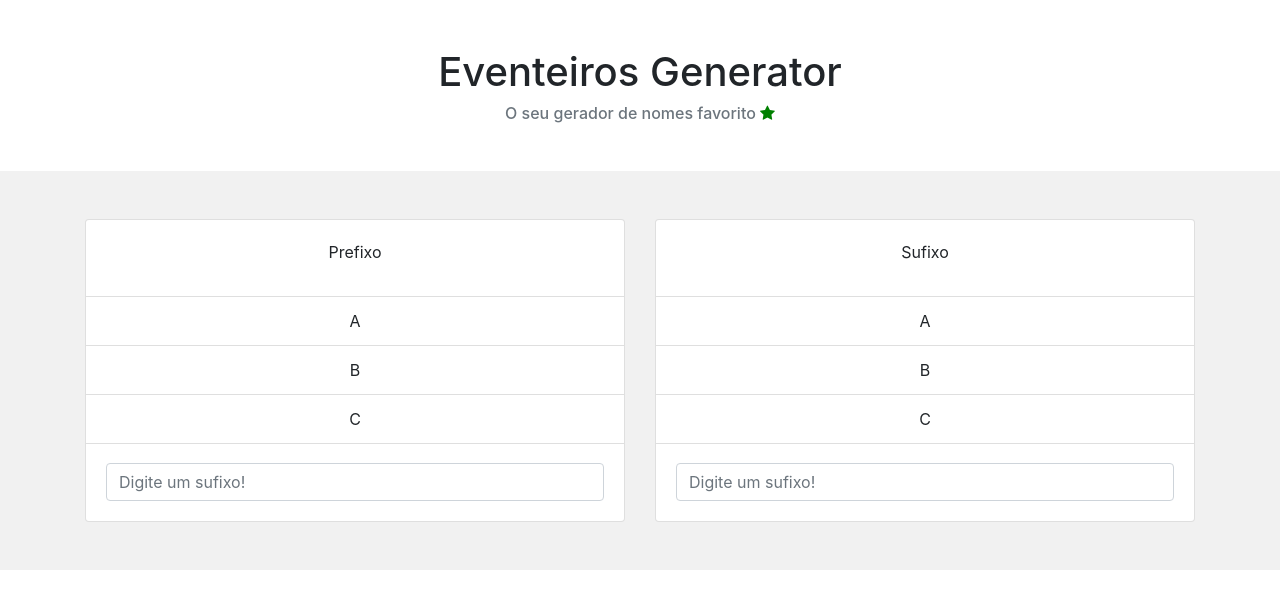
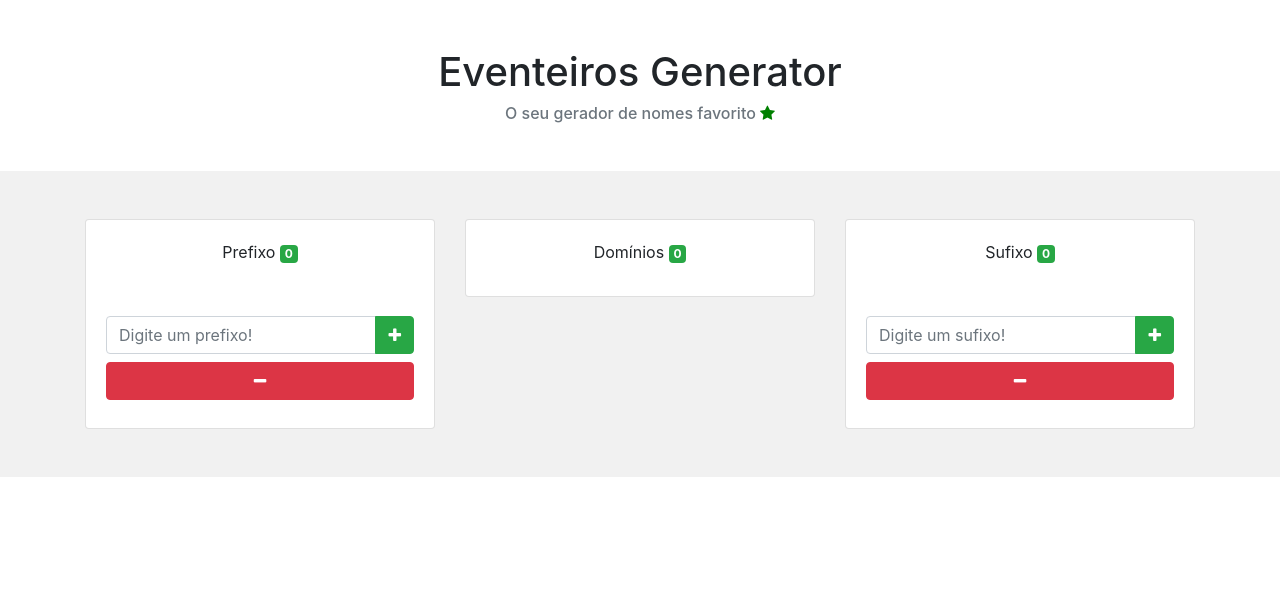
Before and after one commit to MatheusFerreira71/Name_Generator, a Vue app: page / in a window 1280 px wide. Shown: the top 608 px of the page. Built offline with nearby package versions, Linux system fonts and the light colour scheme.

Commit message:
Entrada de dados Funcionando.

```diff
--- a/src/App.vue
+++ b/src/App.vue
@@ -13,30 +13,91 @@
           <div class="col-md">
             <div class="card" style="width: 100%;">
               <div class="card-body text-center">
-                <div class="card-title">Prefixo</div>
+                <div class="card-title">
+                  Prefixo
+                  <span class="badge badge-success">{{prefixes.length}}</span>
+                </div>
               </div>
               <ul class="list-group list-group-flush text-center">
-                <li class="list-group-item">A</li>
-                <li class="list-group-item">B</li>
-                <li class="list-group-item">C</li>
+                <li
+                  class="list-group-item"
+                  v-for="prefix in prefixes"
+                  v-bind:key="prefix"
+                >{{prefix}}</li>
               </ul>
               <div class="card-body text-center">
-                <input type="text" class="form-control" id="prefix" placeholder="Digite um sufixo!" />
+                <div class="input-group">
+                  <input
+                    type="text"
+                    class="form-control"
+                    id="prefix"
+                    placeholder="Digite um prefixo!"
+                    v-model="prefixo"
+                    v-on:keyup.enter="addPrefix(prefixo)"
+                  />
+                  <div class="input-group-append">
+                    <button class="btn btn-success" v-on:click="addPrefix(prefixo);">
+                      <span class="fa fa-plus"></span>
+                    </button>
+                  </div>
+                </div>
+                <button
+                  class="btn btn-danger my-2"
+                  style="width: 100%;"
+                  v-on:click="removePrefix(prefixo);"
+                >
+                  <span class="fa fa-minus"></span>
+                </button>
               </div>
             </div>
           </div>
           <div class="col-md">
             <div class="card" style="width: 100%;">
               <div class="card-body text-center">
-                <div class="card-title">Sufixo</div>
+                <div class="card-title">
+                  Domínios
+                  <span class="badge badge-success">{{domains.length}}</span>
+                </div>
               </div>
               <ul class="list-group list-group-flush text-center">
-                <li class="list-group-item">A</li>
-                <li class="list-group-item">B</li>
-                <li class="list-group-item">C</li>
+                <li class="list-group-item" v-for="domain in domains" v-bind:key="domain">{{domain}}</li>
+              </ul>
+            </div>
+          </div>
+          <div class="col-md">
+            <div class="card" style="width: 100%;">
+              <div class="card-body text-center">
+                <div class="card-title">
+                  Sufixo
+                  <span class="badge badge-success">{{sufixes.length}}</span>
+                </div>
+              </div>
+              <ul class="list-group list-group-flush text-center">
+                <li class="list-group-item" v-for="sufix in sufixes" v-bind:key="sufix">{{sufix}}</li>
               </ul>
               <div class="card-body text-center">
-                <input type="text" class="form-control" id="sufix" placeholder="Digite um sufixo!" />
+                <div class="input-group">
+                  <input
+                    type="text"
+                    class="form-control"
+                    id="sufix"
+                    placeholder="Digite um sufixo!"
+                    v-model="sufixo"
+                    v-on:keyup.enter="addSufix(sufixo)"
+                  />
+                  <div class="input-group-append">
+                    <button class="btn btn-success" v-on:click="addSufix(sufixo);">
+                      <span class="fa fa-plus"></span>
+                    </button>
+                  </div>
+                </div>
+                <button
+                  class="btn btn-danger my-2"
+                  style="width: 100%;"
+                  v-on:click="removeSufix(sufixo);"
+                >
+                  <span class="fa fa-minus"></span>
+                </button>
               </div>
             </div>
           </div>
@@ -54,9 +115,66 @@ export default {
   name: "app",
   data: () => {
     return {
+      prefixo: "",
+      sufixo: "",
       prefixes: [],
-      sufixes: []
+      sufixes: [],
+      domains: []
     };
+  },
+  methods: {
+    addPrefix(prefixo) {
+      if (!prefixo) {
+        alert("Informe um Prefixo");
+      } else {
+        this.prefixes.push(prefixo);
+        this.prefixo = "";
+        this.gerar();
+      }
+    },
+    addSufix(sufixo) {
+      if (!sufixo) {
+        alert("Informe um Sufixo");
+      } else {
+        this.sufixes.push(sufixo);
+        this.sufixo = "";
+        this.gerar();
+      }
+    },
+    gerar() {
+      this.domains = [];
+      for (const prefix of this.prefixes) {
+        for (const sufix of this.sufixes) {
+          this.domains.push(prefix + sufix);
+        }
+      }
+    },
+    removePrefix(prefixo) {
+      if (!prefixo) {
+        this.prefixes.pop();
+      } else {
+        if (this.prefixes.indexOf(prefixo) == -1) {
+          alert(`Prefixo "${prefixo}" não encontrado!`);
+        } else {
+          this.prefixes.splice(this.prefixes.indexOf(prefixo), 1);
+          this.prefixo = "";
+        }
+      }
+      this.gerar();
+    },
+    removeSufix(sufixo) {
+      if (!sufixo) {
+        this.sufixes.pop();
+      } else {
+        if (this.sufixes.indexOf(sufixo) == -1) {
+          alert(`Sufixo "${sufixo}" não encontrado!`);
+        } else {
+          this.sufixes.splice(this.sufixes.indexOf(sufixo), 1);
+          this.sufixo = "";
+        }
+      }
+      this.gerar();
+    }
   }
 };
 </script>
```
